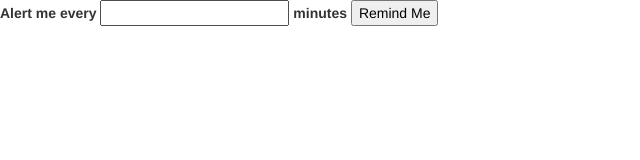
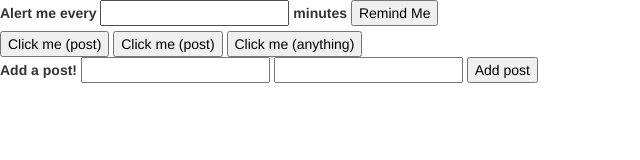
Before and after one commit to bricejlin/reminder-app, a plain HTML site: page index.html in a window 1280 px wide. Shown: the whole page, without its empty margins (0-640 px from the left). Drawn offline with Linux system fonts and the light colour scheme.

Commit message:
many more updates

```diff
--- a/index.html
+++ b/index.html
@@ -6,13 +6,29 @@
     <link rel="stylesheet" href="css/vendors/bootstrap.min.css">
   </head>
   <body>
+    <div id="container">
+      <div id="reminder-container"></div>
 
-    <div id="reminder-container"></div>
+      <a href="#/posts/4"><button>Click me (post)</button></a>
+      <a href="#/posdts/4"><button>Click me (post)</button></a>
+      <a href="#/anything"><button>Click me (anything)</button></a>
 
+      <div id="post-container">
+        <div id="post-form"></div>
+        <div id="posts"></div>
+      </div>
+    </div>
     <!-- Backbone templates -->
-    <script type="text/template" id="reminder_template">
+    <script type="text/template" id="reminder-template">
       <label>Alert me every <input type="text" id="reminder-input" /> minutes</label>
       <button id="remind-btn">Remind Me</button>
+    </script>
+
+    <script type="text/template" id="post-template">
+      <label>Add a post!</label>
+      <input type="text" id="post-title-input"/>
+      <input type="text" id="post-content-input"/>
+      <button id="add-post-btn">Add post</button>
     </script>
 
     <!-- Libraries -->
@@ -21,11 +37,71 @@
     <script src="js/vendors/backbone.js"></script>
 
     <!-- Backbone scripts -->
+    <!--
+    order:
+    models
+    collections
+    views
+    routers
+    -->
+    <script>
+    // Model/Collection
+      var Song = Backbone.Model.extend({
+        defaults: {
+          name: "Unknown",
+          artist: "Unknown"
+        },
+        initialize: function() {
+          console.log("Music is the answer");
+        }
+      });
+
+      var Album = Backbone.Collection.extend({
+        model: Song
+      });
+
+      var song1 = new Song({ name: "How Bizarre", artist: "OMC" });
+      var song2 = new Song({ name: "Sexual Healing", artist: "Marvin Gaye" });
+      var song3 = new Song({ name: "Talk It Over In Bed", artist: "OMC" });
+
+      var myAlbum = new Album([ song1, song2, song3 ]);
+    </script>
+
     <script src="js/views/reminder-view.js"></script>
+    <script src="js/views/post-view.js"></script>
+
     <script>
       var reminderView = new ReminderView({
         el: $('#reminder-container')
       });
+      var postView = new PostView({
+        el: $('#post-form')
+      });
+    </script>
+
+    <script>
+    // Router
+      var AppRouter = Backbone.Router.extend({
+        routes: {
+          "posts/:id": "getPost",
+          ":route/:action": "loadView",
+          "*actions": "defaultRoute" // matches http://example.com/#anything-here
+        }
+      });
+      // initiate the router
+      var app_router = new AppRouter;
+
+      app_router.on('route:getPost', function(id) {
+        console.log('Get post number ' + id);
+      });
+      app_router.on('route:loadView', function(route, action) {
+        console.log(route + "_" + action);
+      });
+      app_router.on('route:defaultRoute', function(actions) {
+        console.log(actions);
+      });
+
+      Backbone.history.start();
     </script>
   </body>
 </html>
--- /dev/null
+++ b/js/views/post-view.js
@@ -0,0 +1,20 @@
+PostView = Backbone.View.extend({
+  initialize: function() {
+    this.render();
+  },
+  render: function() {
+    var template = _.template( $('#post-template').html() );
+
+    this.$el.html(template);
+  },
+  events: {
+    'click #add-post-btn': 'addPost'
+  },
+  addPost: function(event) {
+    var postTitle = '<h1>' + $('#post-title-input').val() + '</h1>';
+    var postContent = '<p>' + $('#post-content-input').val() + '</p>';
+
+    $('#posts').append(
+      '<div class="post">' + postTitle + postContent + '</div>');
+  }
+})
--- a/js/views/reminder-view.js
+++ b/js/views/reminder-view.js
@@ -4,7 +4,7 @@ ReminderView = Backbone.View.extend({
   },
   render: function() {
     // Compile the template using underscore
-    var template = _.template( $('#reminder_template').html() );
+    var template = _.template( $('#reminder-template').html() );
     // Load the compiled HTML into the Backbone 'el'
     this.$el.html(template);
   },
```
